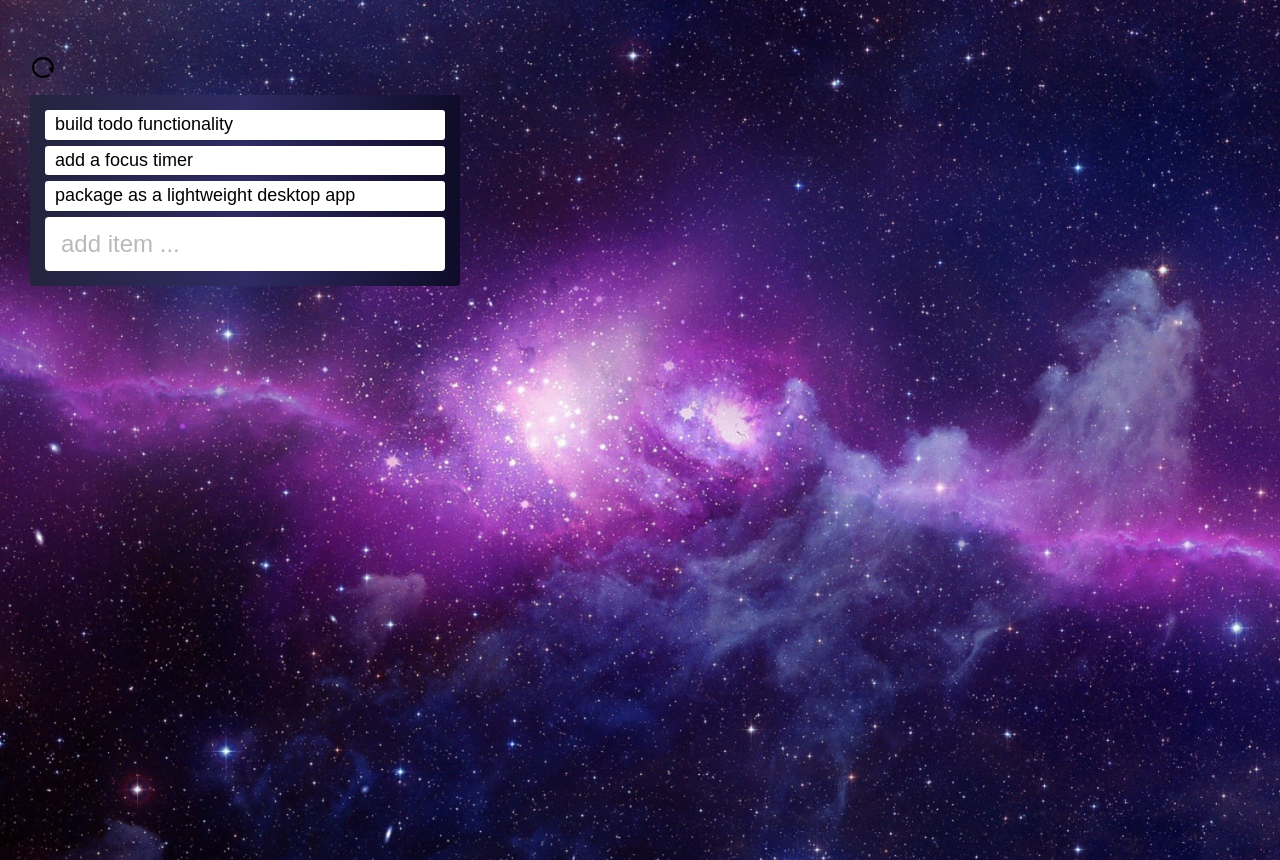
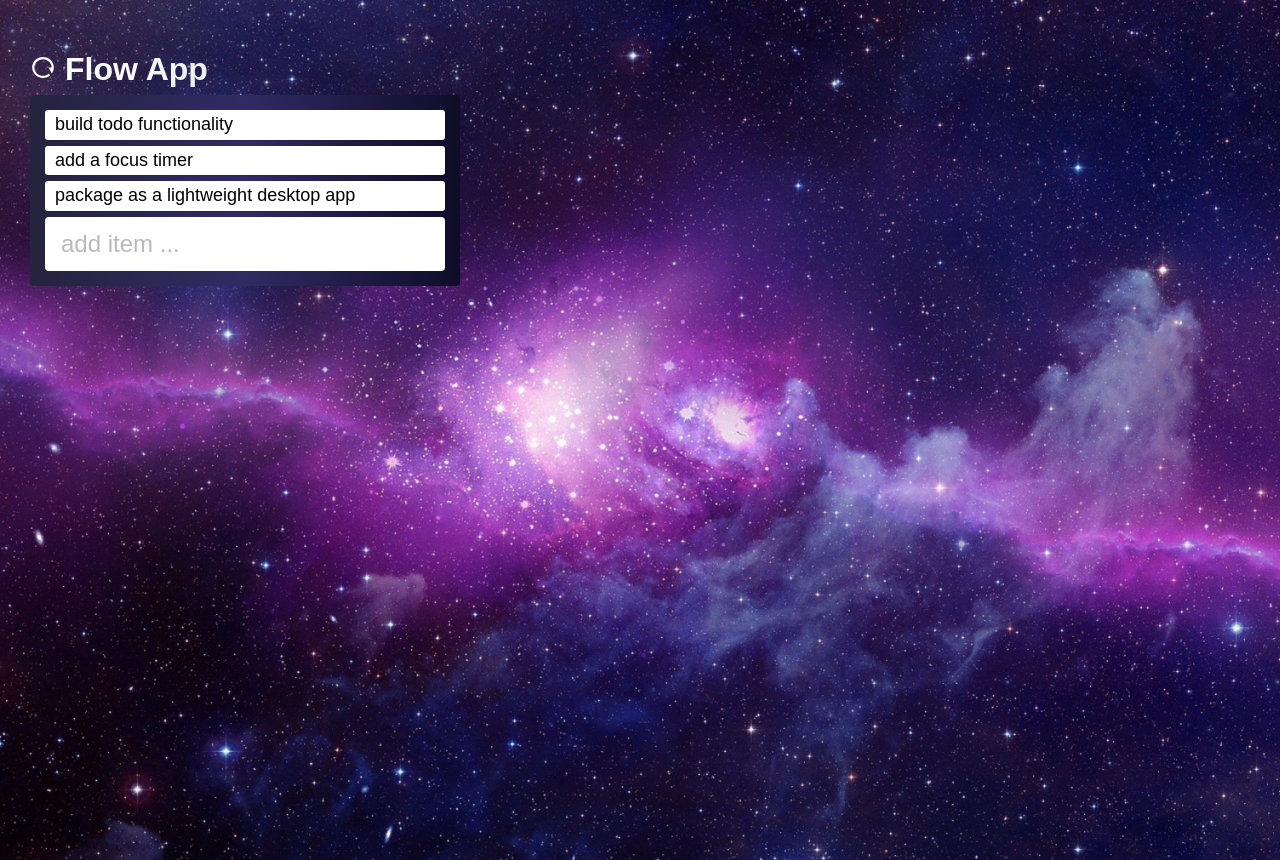
Before and after one commit to blackslashcreative/flow-app, a React (Create React App) app: page / in a window 1280 px wide. Built offline with nearby package versions, Linux system fonts and the light colour scheme.

Commit message:
update logo

```diff
--- a/src/App.css
+++ b/src/App.css
@@ -17,7 +17,7 @@ code {
 h1 {
   margin-bottom: 7px;
   background-image: -webkit-linear-gradient(to right, #ffffff, #eeeeee);  /* Chrome 10-25, Safari 5.1-6 */
-  background-image: linear-gradient(to right, #ffffff #eeeeee); /* W3C, IE 10+/ Edge, Firefox 16+, Chrome 26+, Opera 12+, Safari 7+ */
+  background-image: linear-gradient(to right, #ffffff, #eeeeee); /* W3C, IE 10+/ Edge, Firefox 16+, Chrome 26+, Opera 12+, Safari 7+ */
   -webkit-background-clip: text;
   -moz-background-clip: text;
   background-clip: text;
```
Also changed, not shown: src/restart-line.svg.
